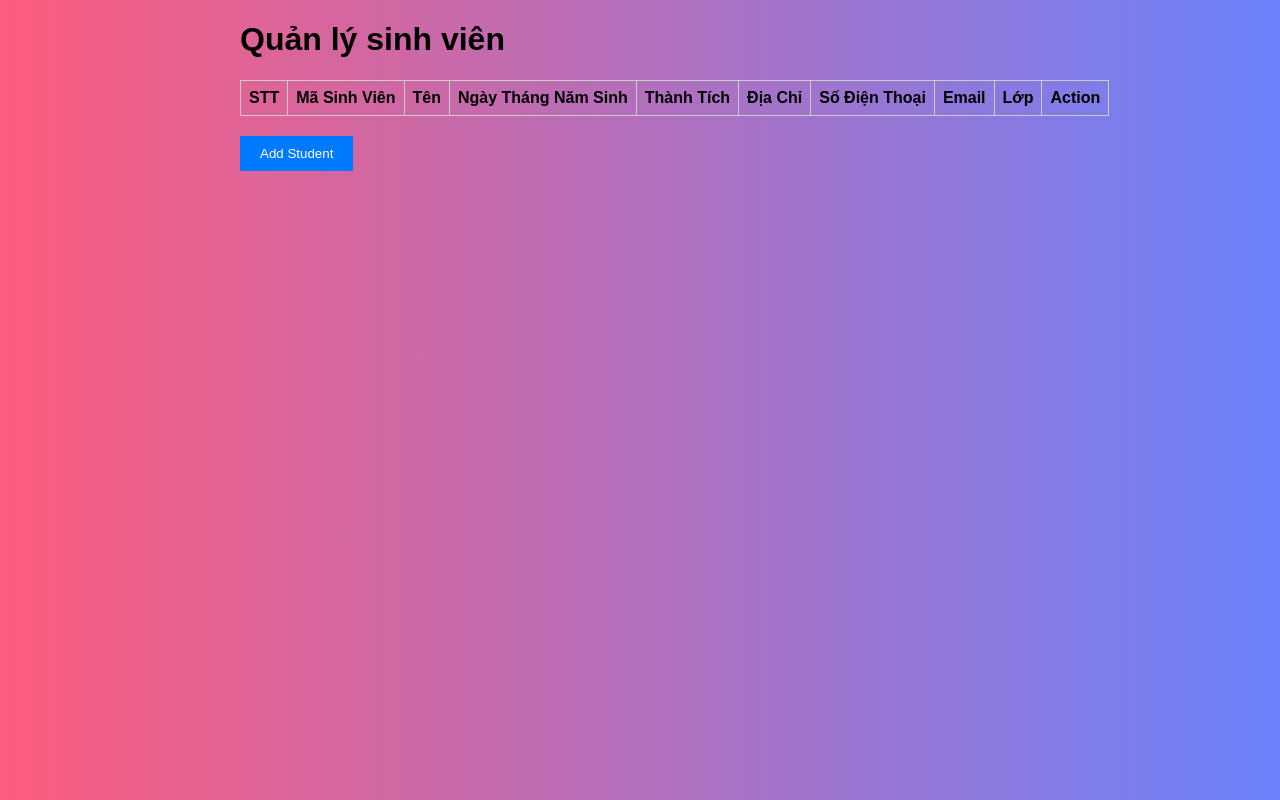
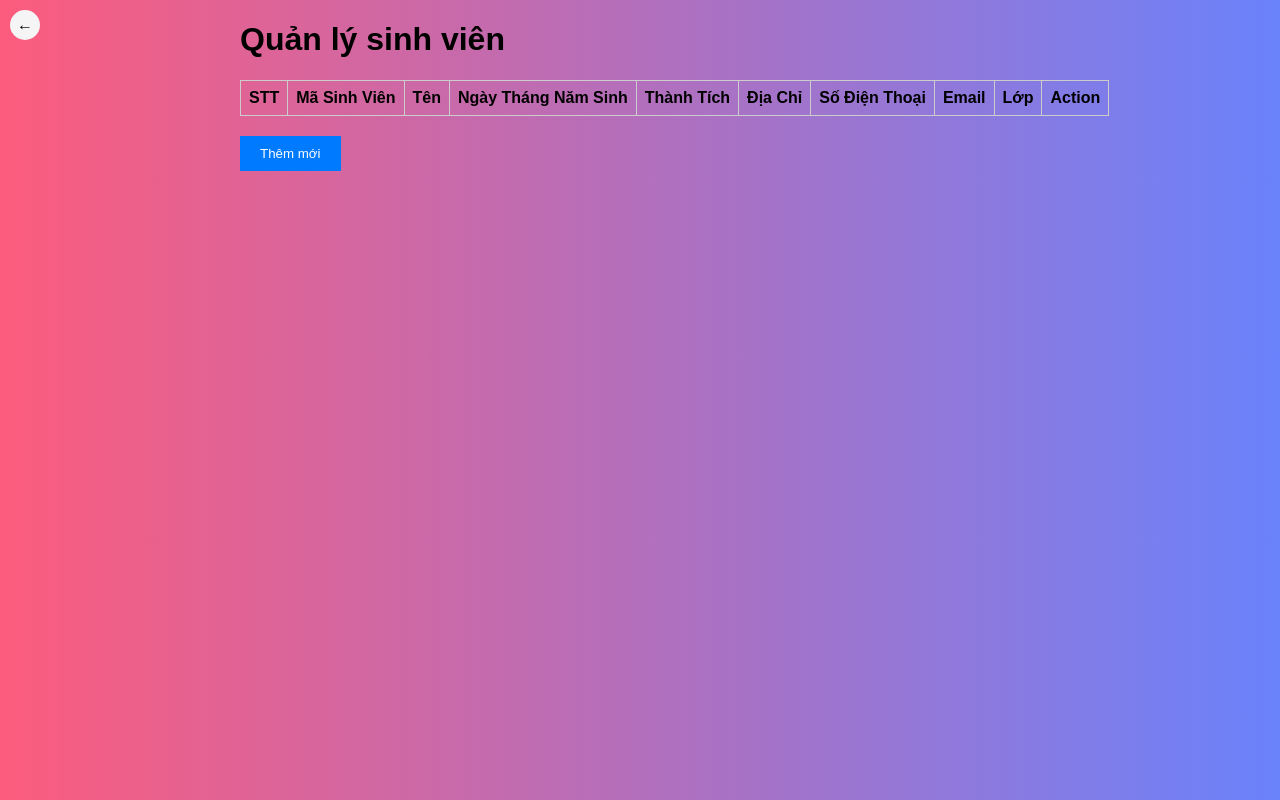
Before and after one commit to LCThanhf/RIPT1301-02-TH-01-B23DCCC123-Bai-02, a plain HTML site: page quanly.html in a window 1280 px wide. Drawn offline with Linux system fonts and the light colour scheme.

Commit message:
sửa giao diện

```diff
--- a/quanly.css
+++ b/quanly.css
@@ -1,6 +1,21 @@
 body {
   font-family: Arial, sans-serif;
   background-image: linear-gradient(to right, #fc5c7d, #6a82fb);
+}
+
+.back-button {
+  display: inline-block;
+  width: 30px;
+  height: 30px;
+  background-color: #f5f5f5;
+  border-radius: 50%; /* Make it circular */
+  text-align: center;
+  line-height: 30px; /* Vertically center the arrow */
+  text-decoration: none; /* Remove underline */
+  color: black; /* Arrow color */
+  position: absolute;
+  top: 10px;
+  left: 10px;
 }
 
 .container {
--- a/quanly.html
+++ b/quanly.html
@@ -7,6 +7,7 @@
   <link rel="stylesheet" href="./quanly.css">
 </head>
 <body>
+  <a href="./index.html" class="back-button">←</a>
   <div class="container">
     <h1>Quản lý sinh viên</h1>
     <table id="studentTable">
@@ -27,7 +28,7 @@
       <tbody id="studentTableBody">
       </tbody>
     </table>
-    <button id="addStudentBtn">Add Student</button>
+    <button id="addStudentBtn">Thêm mới</button>
   </div>
 
   <script src="./quanly.js"></script>
--- a/quanly.js
+++ b/quanly.js
@@ -1,9 +1,7 @@
 
 let students = [];
 
-
 let tempStudentData = {};
-
 
 function displayStudents() {
   const tableBody = document.getElementById('studentTableBody');
@@ -21,8 +19,8 @@ function displayStudents() {
         <td>${student.email}</td>
         <td>${student.class}</td>
         <td>
-          <button onclick="editStudent(${index})">Edit</button>
-          <button onclick="deleteStudent(${index})">Delete</button>
+          <button onclick="editStudent(${index})">Sửa</button>
+          <button onclick="deleteStudent(${index})">Xóa</button>
         </td>
       </tr>
     `;
@@ -30,12 +28,11 @@ function displayStudents() {
   });
 }
 
-
 function addStudent() {
   const studentId = prompt('Enter student ID:');
   const name = prompt('Enter student name:');
   const dob = prompt('Enter student date of birth (YYYY-MM-DD):');
-  const performance = prompt('Enter student performance (Excellent/Good/Average):');
+  const performance = prompt('Enter student performance (Tốt/Khá/Trung Bình):');
   const address = prompt('Enter student address:');
   const phone = prompt('Enter student phone number:');
   const email = prompt('Enter student email:');
@@ -45,7 +42,6 @@ function addStudent() {
   students.push(newStudent);
   displayStudents();
 }
-
 
 function editStudent(index) {
   const student = students[index];
@@ -60,7 +56,7 @@ function editStudent(index) {
   const dob = prompt('Enter new student date of birth (YYYY-MM-DD):', student.dob);
   if (dob !== null) tempStudentData.dob = dob;
 
-  const performance = prompt('Enter new student performance (Excellent/Good/Average):', student.performance);
+  const performance = prompt('Enter new student performance (Tốt/Khá/Trung Bình):', student.performance);
   if (performance !== null) tempStudentData.performance = performance;
 
   const address = prompt('Enter new student address:', student.address);
@@ -84,7 +80,6 @@ function editStudent(index) {
   }
 }
 
-
 function deleteStudent(index) {
   const confirmation = confirm('Are you sure you want to delete this student?');
   if (confirmation) {
@@ -93,8 +88,6 @@ function deleteStudent(index) {
   }
 }
 
-
 displayStudents();
 
-
 document.getElementById('addStudentBtn').addEventListener('click', addStudent);
```
Lines whose indentation alone changed are shown as unchanged.
